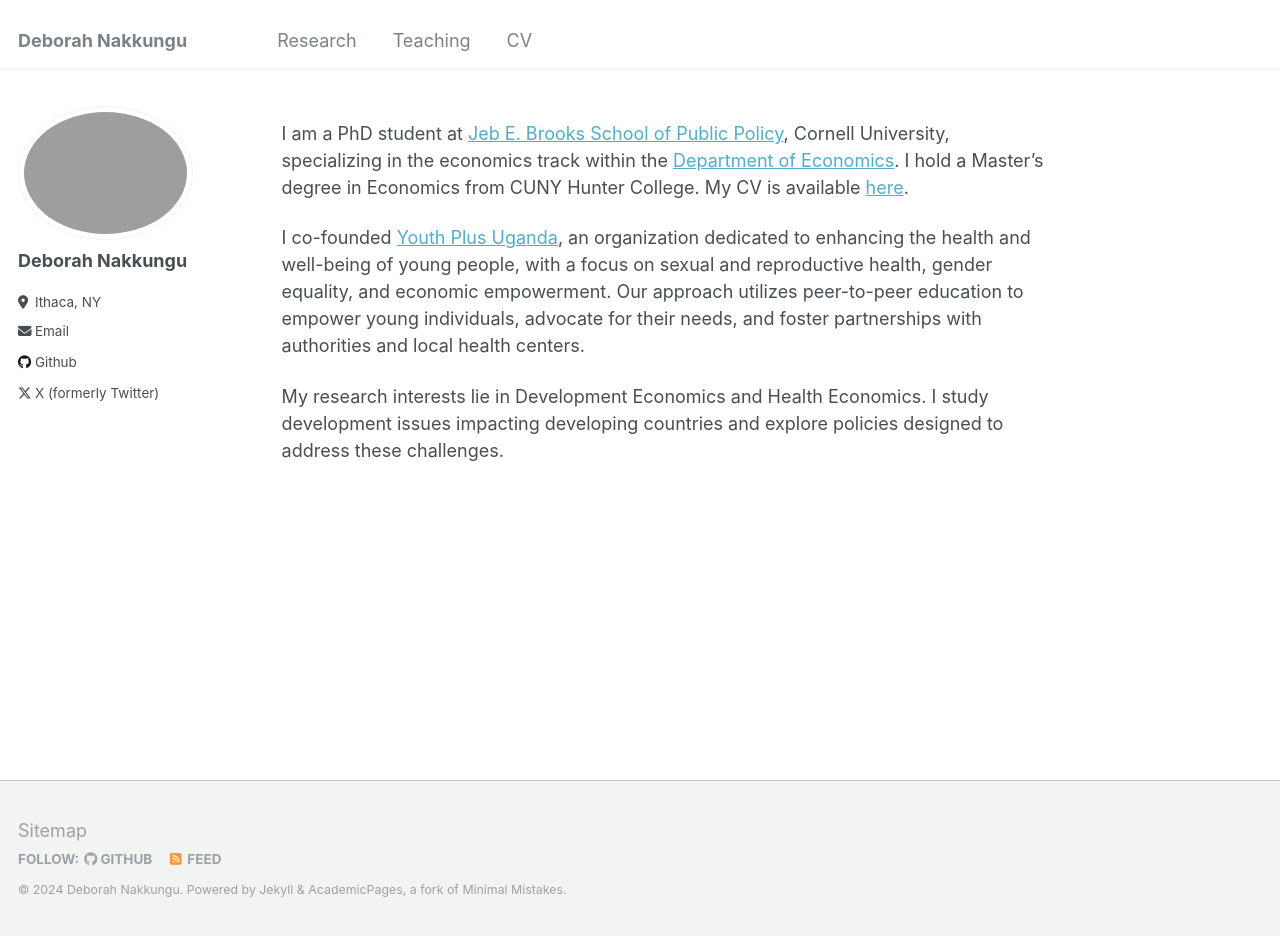
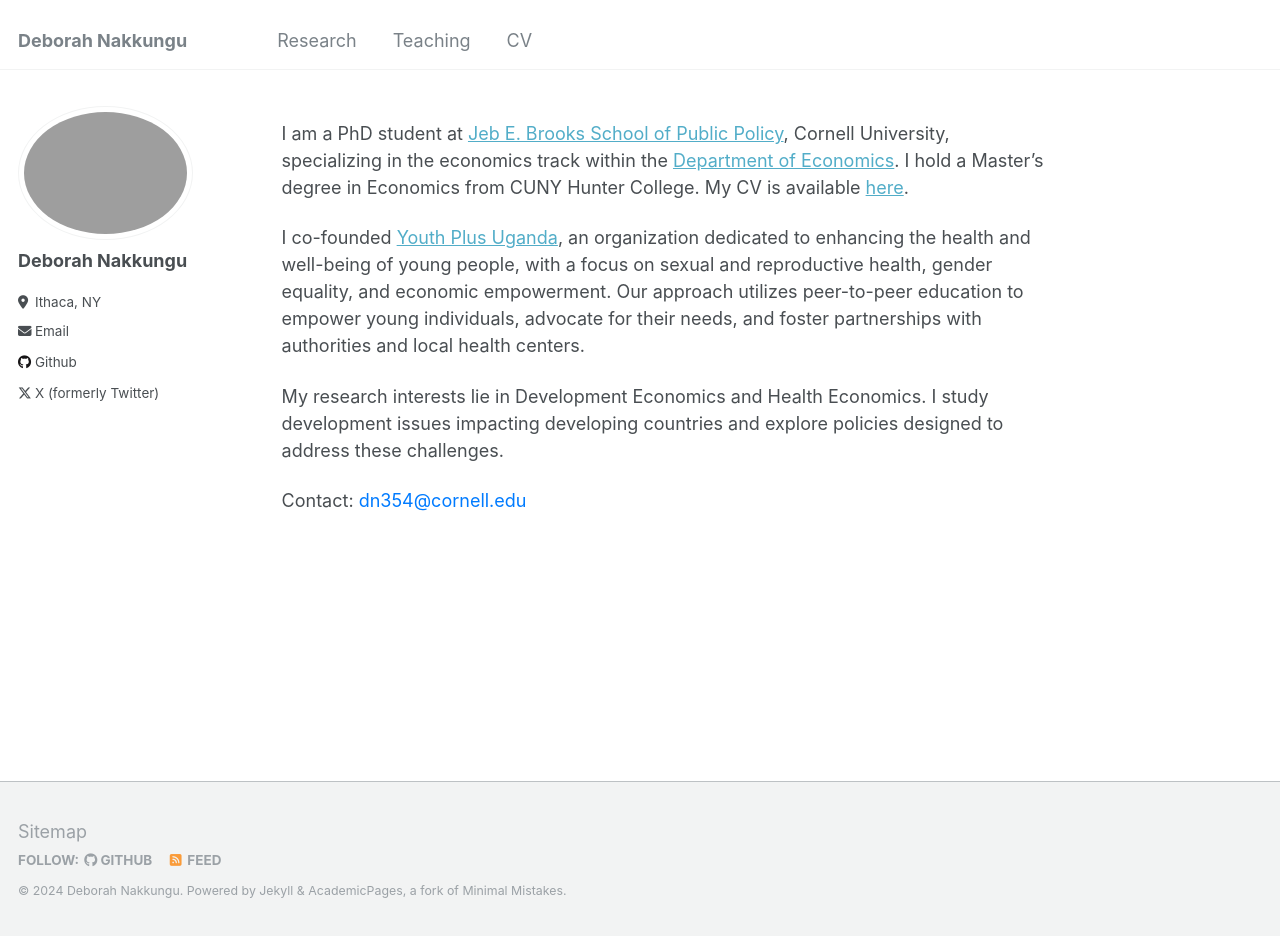
Before and after one commit to deborahnakkungu/deborahnakkungu.github.io, a Jekyll site: the page built from _pages/about.md, in a window 1280 px wide and 936 px high. Built offline with Jekyll 4.4.1, drawn with Linux system fonts in a browser that asks for light colours.

Commit message:
Update about.md

```diff
--- a/_pages/about.md
+++ b/_pages/about.md
@@ -13,3 +13,5 @@ I am a PhD student at [Jeb E. Brooks School of Public Policy](https://publicpoli
 I co-founded [Youth Plus Uganda](https://ypec.netlify.app/), an organization dedicated to enhancing the health and well-being of young people, with a focus on sexual and reproductive health, gender equality, and economic empowerment. Our approach utilizes peer-to-peer education to empower young individuals, advocate for their needs, and foster partnerships with authorities and local health centers.
 
 My research interests lie in Development Economics and Health Economics. I study development issues impacting developing countries and explore policies designed to address these challenges.
+
+ Contact: <a href="mailto:dn354@cornell.edu" style="color: #007bff; text-decoration: none;">dn354@cornell.edu</a>
```
